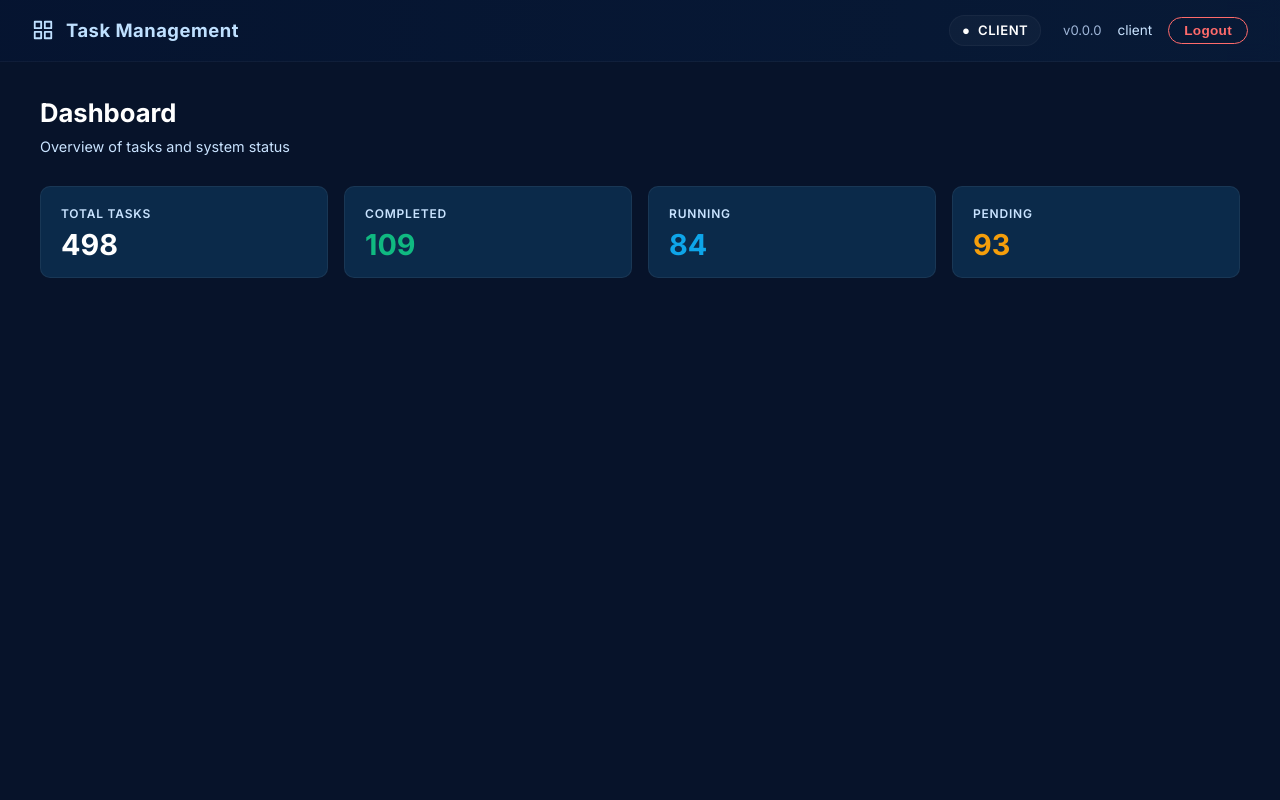
After one commit to Brandon-Niles/Software-Agile-Assignment, a Django app: page /dashboard/ in a window 1280 px wide. The commit adds this page. Run offline with Django 5.2, Linux system fonts and the light colour scheme; a user stored in the database is signed in; data comes from the database, SQL or seed files in the repository.

Commit message:
Add tabbed navigation, dark-blue theme

```diff
--- /dev/null
+++ b/task-management-app/main/static/main/tabs.js
@@ -0,0 +1,125 @@
+// Tabs navigation script: show/hide panels and manage history
+(function(){
+    function qs(sel, root){ return (root||document).querySelector(sel); }
+    function qsa(sel, root){ return Array.from((root||document).querySelectorAll(sel)); }
+
+    const TAB_PATHS = {
+        'dashboard': '/dashboard/',
+        'tasks': '/pages/tasks/',
+        'users': '/pages/users/',
+        'reports': '/pages/reports/',
+        'settings': '/pages/settings/'
+    };
+
+    function activateTab(name, push){
+        qsa('.tab-btn').forEach(btn=>{
+            const active = btn.dataset.tab === name;
+            btn.setAttribute('aria-selected', active? 'true':'false');
+            btn.classList.toggle('active', active);
+            // manage focusability
+            btn.tabIndex = active ? 0 : -1;
+        });
+        qsa('.tab-panel').forEach(p=>{
+            if(p.id === 'tab-'+name){ p.hidden = false; } else { p.hidden = true; }
+            // set aria-hidden
+            p.setAttribute('aria-hidden', p.id === 'tab-'+name ? 'false' : 'true');
+        });
+        if(push){
+            try{
+                const path = TAB_PATHS[name] || '#'+name;
+                history.pushState({tab:name}, '', path);
+                // trigger progressive load for server path
+                loadTabContent(name, path);
+            }catch(e){}
+        }
+    }
+
+    function loadTabContent(name, path){
+        const panel = document.getElementById('tab-'+name);
+        if(!panel) return;
+        // if already loaded, skip
+        if(panel.dataset.loaded === '1') return;
+        fetch(path, {headers: {'x-requested-with': 'XMLHttpRequest'}})
+            .then(r=>{ if(!r.ok) throw new Error('Network'); return r.text(); })
+            .then(html=>{
+                panel.innerHTML = html;
+                panel.dataset.loaded = '1';
+                if(name === 'dashboard') initDashboard(panel);
+                // Announce load to assistive tech
+                try{ const live = document.getElementById('tab-live'); if(live) live.textContent = name.charAt(0).toUpperCase()+name.slice(1)+ ' content loaded.'; }catch(e){}
+            }).catch(()=>{});
+    }
+
+    document.addEventListener('click', function(e){
+        const btn = e.target.closest('.tab-btn');
+        if(!btn) return;
+        const tab = btn.dataset.tab;
+        activateTab(tab, true);
+    });
+
+    // Keyboard navigation for tabs: Left/Right/Home/End, Enter/Space to activate
+    document.addEventListener('keydown', function(e){
+        const el = document.activeElement;
+        if(!el || !el.classList.contains('tab-btn')) return;
+        const tabs = qsa('.tab-btn');
+        const idx = tabs.indexOf(el);
+        if(idx === -1) return;
+        if(e.key === 'ArrowRight' || e.key === 'Right'){
+            e.preventDefault();
+            const next = tabs[(idx+1)%tabs.length]; next.focus();
+        } else if(e.key === 'ArrowLeft' || e.key === 'Left'){
+            e.preventDefault();
+            const prev = tabs[(idx-1+tabs.length)%tabs.length]; prev.focus();
+        } else if(e.key === 'Home'){
+            e.preventDefault(); tabs[0].focus();
+        } else if(e.key === 'End'){
+            e.preventDefault(); tabs[tabs.length-1].focus();
+        } else if(e.key === 'Enter' || e.key === ' '){
+            e.preventDefault(); const tab = el.dataset.tab; activateTab(tab, true);
+        }
+    });
+
+    window.addEventListener('popstate', function(e){
+        const t = (e.state && e.state.tab) || location.pathname.replace(/^\/+|\/+$/g,'') || location.hash.replace('#','') || 'dashboard';
+        // normalize when path is like 'dashboard' or 'pages/tasks'
+        let name = t.split('/').pop() || 'dashboard';
+        if(name === 'tasks' && location.pathname.indexOf('/pages/')===-1) name = 'dashboard';
+        activateTab(name, false);
+    });
+
+    document.addEventListener('DOMContentLoaded', function(){
+        // initialize from hash
+        const start = location.hash.replace('#','') || 'dashboard';
+        activateTab(start, false);
+        // expose for debugging
+        window.activateTab = activateTab;
+    });
+})();
+
+function initDashboard(panel){
+    try{
+        const card = panel.querySelector('.chart-card');
+        if(!card) return;
+        const pending = parseInt(card.dataset.pending||0,10);
+        const running = parseInt(card.dataset.running||0,10);
+        const completed = parseInt(card.dataset.completed||0,10);
+        const cancelled = parseInt(card.dataset.cancelled||0,10);
+        const canvas = panel.querySelector('canvas');
+        if(!canvas) return;
+        // load Chart.js dynamically if needed
+        function createChart(){
+            const ctx = canvas.getContext('2d');
+            // eslint-disable-next-line no-undef
+            new Chart(ctx, {
+                type: 'doughnut',
+                data: {
+                    labels: ['Pending','Running','Completed','Cancelled'],
+                    datasets: [{ data: [pending,running,completed,cancelled], backgroundColor: ['#f59e0b','#0ea5e9','#10b981','#dc2626'] }]
+                }, options: {plugins:{legend:{position:'bottom'}},maintainAspectRatio:false}
+            });
+        }
+        if(typeof Chart === 'undefined'){
+            const s = document.createElement('script'); s.src='https://cdn.jsdelivr.net/npm/chart.js'; s.onload=createChart; document.head.appendChild(s);
+        } else { createChart(); }
+    }catch(e){}
+}
--- /dev/null
+++ b/task-management-app/main/templates/main/partials/reports_fragment.html
@@ -0,0 +1,2 @@
+<div class="page-header"><h1>Reports</h1><p>Generate and export reports.</p></div>
+<div class="empty-state"><p>Report tools will be added here.</p></div>
--- /dev/null
+++ b/task-management-app/main/templates/main/partials/settings_fragment.html
@@ -0,0 +1,2 @@
+<div class="page-header"><h1>Settings</h1><p>Application settings and theme toggle.</p></div>
+<div class="empty-state"><p>Settings will be added here.</p></div>
--- /dev/null
+++ b/task-management-app/main/templates/main/tabs/dashboard.html
@@ -0,0 +1,15 @@
+{% extends 'main/task_system.html' %}
+{% block content %}
+<div class="page-content">
+    <div class="page-header">
+        <h1>Dashboard</h1>
+        <p>Overview of tasks and system status</p>
+    </div>
+    <div class="stats-grid">
+        <div class="stat-card stat-total"><div class="stat-label">Total Tasks</div><div class="stat-value">{{ total_count }}</div></div>
+        <div class="stat-card stat-completed"><div class="stat-label">Completed</div><div class="stat-value">{{ completed_count }}</div></div>
+        <div class="stat-card stat-running"><div class="stat-label">Running</div><div class="stat-value">{{ running_count }}</div></div>
+        <div class="stat-card stat-pending"><div class="stat-label">Pending</div><div class="stat-value">{{ pending_count }}</div></div>
+    </div>
+</div>
+{% endblock %}
--- a/task-management-app/main/templates/main/task_system.html
+++ b/task-management-app/main/templates/main/task_system.html
@@ -18,8 +19,8 @@
             --accent: #2563eb; /* bright blue accent */
             --accent-dim: rgba(37,99,235,0.08);
             --accent-glow: rgba(37,99,235,0.12);
-            --text-primary: #e6eef8;
-            --text-secondary: #a9c3ef;
+            --text-primary: #ffffff;
+            --text-secondary: #c9e3ff;
             --text-muted: #9fb6d8;
             --error: #ff6b6b;
             --warning: #ffb86b;
@@ -401,6 +429,20 @@
             </div>
         </div>
 
+        <!-- Tab bar -->
+        <div style="display:flex;gap:0.75rem;margin-bottom:1rem;align-items:center;">
+            <nav id="main-tablist" role="tablist" aria-label="Main tabs" style="display:flex;gap:0.5rem;">
+                <button id="tab-dashboard-btn" role="tab" aria-selected="true" aria-controls="tab-dashboard" tabindex="0" class="tab-btn" data-tab="dashboard">Dashboard</button>
+                <button id="tab-tasks-btn" role="tab" aria-selected="false" aria-controls="tab-tasks" tabindex="-1" class="tab-btn" data-tab="tasks">Tasks</button>
+                <button id="tab-users-btn" role="tab" aria-selected="false" aria-controls="tab-users" tabindex="-1" class="tab-btn" data-tab="users">Users</button>
+                <button id="tab-reports-btn" role="tab" aria-selected="false" aria-controls="tab-reports" tabindex="-1" class="tab-btn" data-tab="reports">Reports</button>
+                <button id="tab-settings-btn" role="tab" aria-selected="false" aria-controls="tab-settings" tabindex="-1" class="tab-btn" data-tab="settings">Settings</button>
+            </nav>
+        </div>
+
+        <!-- Tabs content -->
+        <div id="tabs-container">
+            <div id="tab-dashboard" class="tab-panel" role="tabpanel" aria-labelledby="tab-dashboard-btn" tabindex="0" aria-hidden="false">
                 <!-- Interactive Dashboard (charts) -->
                 <div style="display:grid;grid-template-columns:320px 1fr;gap:1rem;margin-bottom:1.25rem;align-items:start;">
                     <div class="stat-card chart-card" style="padding:1rem;max-height:320px;overflow:hidden;">
@@ -430,6 +472,32 @@
                         <p style="color:var(--text-secondary);margin-top:0.9rem;font-size:0.9rem;">This dashboard polls the server every 5 seconds and updates counts and the chart.</p>
                     </div>
                 </div>
+                <!-- Stats grid -->
+                <div class="stats-grid">
+                    <div class="stat-card stat-total">
+                        <div class="stat-label">Total Tasks</div>
+                        <div class="stat-value">{{ total_count }}</div>
+                    </div>
+                    <div class="stat-card stat-pending">
+                        <div class="stat-label">Pending</div>
+                        <div class="stat-value">{{ pending_count }}</div>
+                    </div>
+                    <div class="stat-card stat-running">
+                        <div class="stat-label">Running</div>
+                        <div class="stat-value">{{ running_count }}</div>
+                    </div>
+                    <div class="stat-card stat-completed">
+                        <div class="stat-label">Completed</div>
+                        <div class="stat-value">{{ completed_count }}</div>
+                    </div>
+                    <div class="stat-card stat-cancelled">
+                        <div class="stat-label">Cancelled</div>
+                        <div class="stat-value">{{ cancelled_count }}</div>
+                    </div>
+                </div>
+            </div>
+
+            <div id="tab-tasks" class="tab-panel" role="tabpanel" aria-labelledby="tab-tasks-btn" tabindex="0" aria-hidden="true" hidden>
 
         <!-- Stats grid -->
         <div class="stats-grid">
@@ -578,7 +646,31 @@
                 <a class="page-link" href="?search={{ search }}&page={{ page_obj.next_page_number }}">Next &raquo;</a>
             {% endif %}
         </div>
+        </div>
+
+            <div id="tab-users" class="tab-panel" role="tabpanel" aria-labelledby="tab-users-btn" tabindex="0" aria-hidden="true" hidden>
+                <div class="empty-state">
+                    <h3 style="color:var(--text-primary)">Users</h3>
+                    <p>Admin-only user management will appear here.</p>
+                </div>
+            </div>
+
+            <div id="tab-reports" class="tab-panel" role="tabpanel" aria-labelledby="tab-reports-btn" tabindex="0" aria-hidden="true" hidden>
+                <div class="empty-state">
+                    <h3 style="color:var(--text-primary)">Reports</h3>
+                    <p>Reports and exports will appear here.</p>
+                </div>
+            </div>
+
+            <div id="tab-settings" class="tab-panel" role="tabpanel" aria-labelledby="tab-settings-btn" tabindex="0" aria-hidden="true" hidden>
+                <div class="empty-state">
+                    <h3 style="color:var(--text-primary)">Settings</h3>
+                    <p>Application settings and theme toggle.</p>
+                </div>
+            </div>
+        </div> <!-- /tabs-container -->
     </div><!-- /page-content -->
+    {% endblock %}
 
     <script>
         // Dropdown filter toggle
--- a/task-management-app/main/urls.py
+++ b/task-management-app/main/urls.py
@@ -13,4 +13,10 @@ urlpatterns = [
     path('tasks/<int:task_id>/cancel/', views.cancel_task, name='cancel_task'),
     path('ajax/cancel-task/<int:task_id>/', views.ajax_cancel_task, name='ajax_cancel_task'),
     path('delete/<int:task_id>/', views.delete_task, name='delete_task'),
+    # New tab pages
+    path('dashboard/', views.dashboard_view, name='dashboard'),
+    path('pages/tasks/', views.tasks_page, name='tasks_page'),
+    path('pages/users/', views.users_page, name='users_page'),
+    path('pages/reports/', views.reports_page, name='reports_page'),
+    path('pages/settings/', views.settings_page, name='settings_page'),
 ]
--- a/task-management-app/main/views.py
+++ b/task-management-app/main/views.py
@@ -19,6 +19,7 @@ from django.http import HttpResponse
 from django.views.decorators.cache import never_cache
 import os
 from pathlib import Path
+from django.contrib.admin.views.decorators import staff_member_required
 
 
 def user_is_admin(user):
@@ -234,6 +235,150 @@ def api_stats(request):
 
     return render(request, 'main/task_system.html', context)
 
+
+@login_required
+def dashboard_view(request):
+    # reuse summary stats from task_list but lighter
+    all_tasks = Task.objects.all()
+    context = {
+        'total_count': all_tasks.count(),
+        'pending_count': all_tasks.filter(status__iexact='pending').count(),
+        'running_count': all_tasks.filter(status__iexact='running').count(),
+        'completed_count': all_tasks.filter(status__iexact='completed').count(),
+        'cancelled_count': all_tasks.filter(status__iexact='cancelled').count(),
+        'app_version': Path(__file__).resolve().parents[1].joinpath('VERSION').read_text().strip() if Path(__file__).resolve().parents[1].joinpath('VERSION').exists() else '0.0.0'
+    }
+    if request.headers.get('x-requested-with') == 'XMLHttpRequest':
+        html = render_to_string('main/partials/dashboard_fragment.html', context, request=request)
+        return HttpResponse(html)
+    return render(request, 'main/tabs/dashboard.html', context)
+
+
+@login_required
+def tasks_page(request):
+    # Build the same context as task_list but return a fragment for AJAX requests
+    search = request.GET.get('search', '').strip()
+    tasks = Task.objects.all()
+
+    # Filtering by dropdowns
+    title = request.GET.get('title', '')
+    platform = request.GET.get('platform', '')
+    location = request.GET.get('location', '')
+    status = request.GET.get('status', '')
+    start_time = request.GET.get('start_time', '')
+    end_time = request.GET.get('end_time', '')
+    retries = request.GET.get('retries', '')
+
+    if title:
+        tasks = tasks.filter(title=title)
+    if platform:
+        tasks = tasks.filter(platform=platform)
+    if location:
+        tasks = tasks.filter(location=location)
+    if status:
+        tasks = tasks.filter(status=status)
+    if start_time:
+        tasks = tasks.filter(start_time=start_time)
+    if end_time:
+        tasks = tasks.filter(end_time=end_time)
+    if retries:
+        tasks = tasks.filter(retries=retries)
+
+    if search:
+        tasks = tasks.filter(
+            Q(title__icontains=search) |
+            Q(platform__icontains=search) |
+            Q(location__icontains=search) |
+            Q(status__icontains=search) |
+            Q(start_time__icontains=search) |
+            Q(end_time__icontains=search) |
+            Q(retries__icontains=search)
+        )
+
+    tasks = tasks.order_by('id')
+    paginator = Paginator(tasks, 50)
+    page_number = request.GET.get('page', 1)
+    page_obj = paginator.get_page(page_number)
+
+    page_tasks = list(page_obj.object_list)
+    def unique(seq, key=lambda x: x):
+        seen = set(); out = []
+        for v in seq:
+            k = key(v)
+            if k not in seen:
+                seen.add(k); out.append(k)
+        return out
+
+    titles = unique(page_tasks, key=lambda t: t.title)
+    platforms = unique(page_tasks, key=lambda t: t.platform)
+    locations = unique(page_tasks, key=lambda t: t.location)
+    statuses = unique(page_tasks, key=lambda t: t.status)
+    start_times = unique(page_tasks, key=lambda t: t.start_time)
+    end_times = unique(page_tasks, key=lambda t: t.end_time)
+    retries_list = unique(page_tasks, key=lambda t: t.retries)
+
+    selected_role = request.session.get('selected_role', '')
+
+    all_tasks = Task.objects.all()
+    context = {
+        'tasks': page_obj.object_list,
+        'page_obj': page_obj,
+        'search': search,
+        'selected_role': selected_role,
+        'titles': titles,
+        'platforms': platforms,
+        'locations': locations,
+        'statuses': statuses,
+        'start_times': start_times,
+        'end_times': end_times,
+        'retries': retries_list,
+        'total_count': all_tasks.count(),
+        'pending_count': all_tasks.filter(status__iexact='pending').count(),
+        'running_count': all_tasks.filter(status__iexact='running').count(),
+        'completed_count': all_tasks.filter(status__iexact='completed').count(),
+        'cancelled_count': all_tasks.filter(status__iexact='cancelled').count(),
+    }
+
+    try:
+        base = Path(__file__).resolve().parents[1]
+        version_file = base / 'VERSION'
+        if version_file.exists():
+            context['app_version'] = version_file.read_text().strip()
+        else:
+            context['app_version'] = '0.0.0'
+    except Exception:
+        context['app_version'] = '0.0.0'
+
+    if request.headers.get('x-requested-with') == 'XMLHttpRequest':
+        html = render_to_string('main/partials/tasks_fragment.html', context, request=request)
+        return HttpResponse(html)
+    return render(request, 'main/tabs/tasks.html', context)
+
+
+@staff_member_required
+def users_page(request):
+    users = User.objects.all().order_by('-date_joined')[:200]
+    context = {'users': users}
+    if request.headers.get('x-requested-with') == 'XMLHttpRequest':
+        return HttpResponse(render_to_string('main/partials/users_fragment.html', context, request=request))
+    return render(request, 'main/tabs/users.html', context)
+
+
+@login_required
+def reports_page(request):
+    context = {}
+    if request.headers.get('x-requested-with') == 'XMLHttpRequest':
+        return HttpResponse(render_to_string('main/partials/reports_fragment.html', context, request=request))
+    return render(request, 'main/tabs/reports.html', context)
+
+
+@login_required
+def settings_page(request):
+    context = {}
+    if request.headers.get('x-requested-with') == 'XMLHttpRequest':
+        return HttpResponse(render_to_string('main/partials/settings_fragment.html', context, request=request))
+    return render(request, 'main/tabs/settings.html', context)
+
 @admin_required
 @login_required
 def edit_task(request, task_id):
```
Also changed, not shown: other parts of task-management-app/main/templates/main/task_system.html (+31 -2 lines), task-management-app/main/templates/main/partials/dashboard_fragment.html (added, +54 -0 lines), task-management-app/main/templates/main/partials/tasks_fragment.html (added, +49 -0 lines), task-management-app/main/templates/main/partials/users_fragment.html (added, +13 -0 lines), task-management-app/main/templates/main/tabs/reports.html (added, +7 -0 lines), task-management-app/main/templates/main/tabs/settings.html (added, +7 -0 lines), task-management-app/main/templates/main/tabs/tasks.html (added, +7 -0 lines), task-management-app/main/templates/main/tabs/users.html (added, +18 -0 lines). Lines whose indentation alone changed are shown as unchanged.
